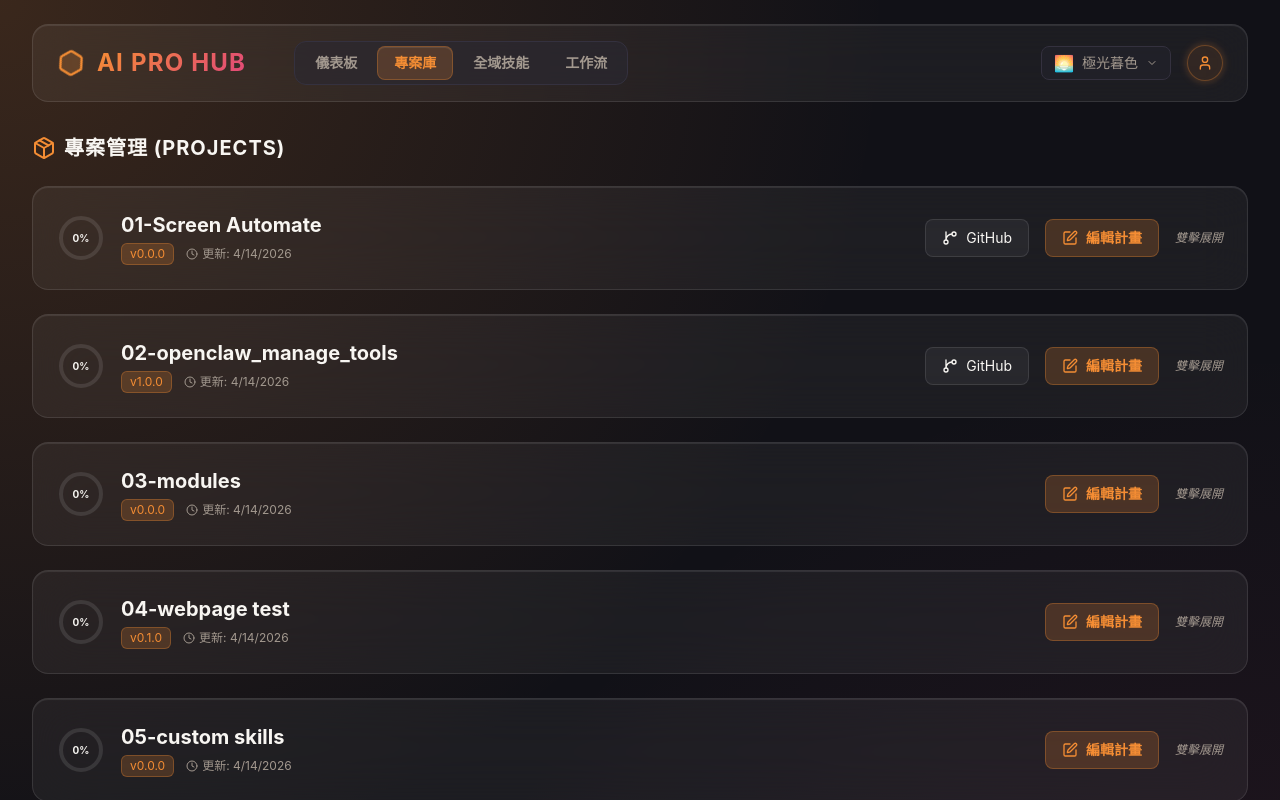
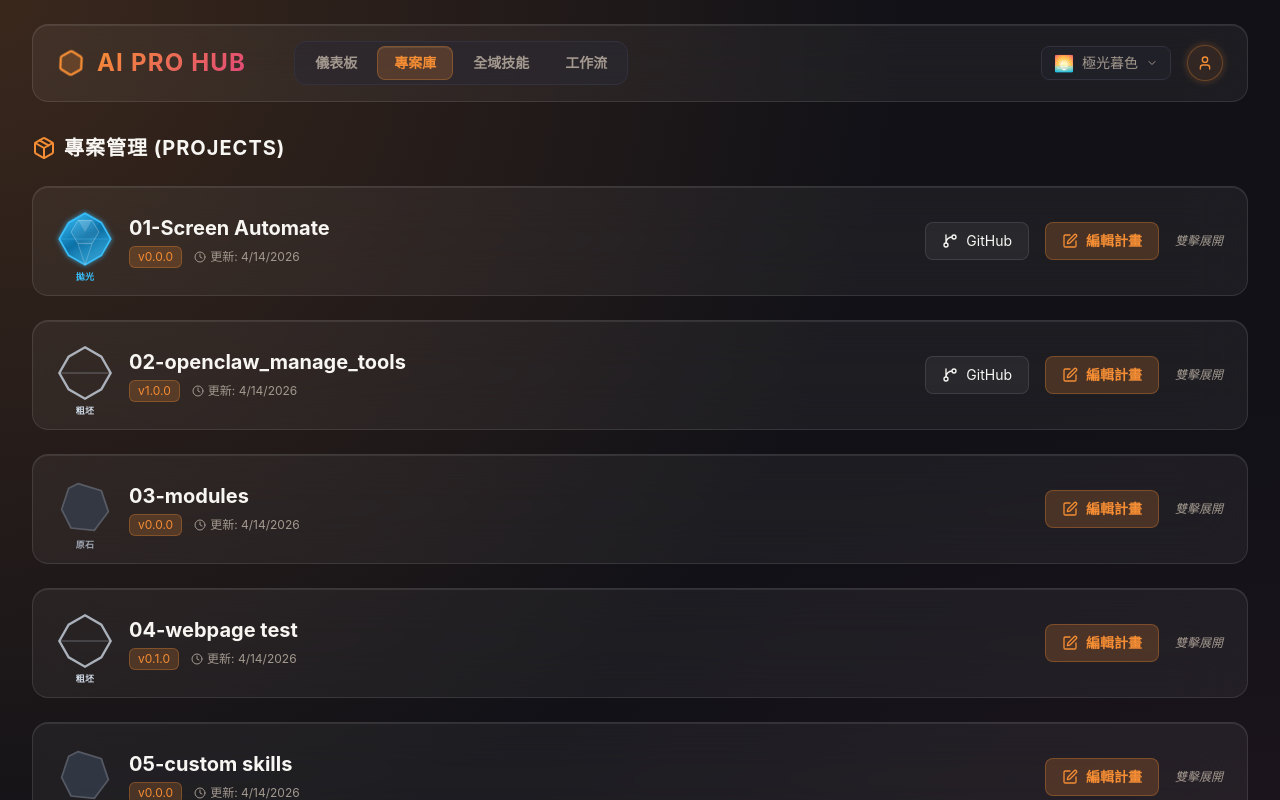
Before and after one commit to hoonsor/ai-pro-hub, a Next.js app: page / in a window 1280 px wide. Both pictures are taken after a click on the button "專案庫". Shown: the top 800 px of the page. Built offline with nearby package versions, Linux system fonts and the light colour scheme.

Commit message:
feat: replace progress ring with evolving gem/diamond indicator based on commit count

```diff
--- a/src/components/views/ProjectsView.tsx
+++ b/src/components/views/ProjectsView.tsx
@@ -6,6 +6,117 @@ import { CommandEditorModal } from "../CommandEditorModal"
 
 interface ProjectsViewProps {
   projects: ProjectData[]
+}
+
+// ── Gem Progress Component ─────────────────────────────────────────────
+// Stages: raw stone → rough cut → early gem → polished → refined → perfect diamond
+function GemProgress({ count }: { count: number }) {
+  const stage = count === 0 ? 0 : count <= 3 ? 1 : count <= 8 ? 2 : count <= 15 ? 3 : count <= 25 ? 4 : 5
+
+  const stages = [
+    { label: '原石', p: '#9ca3af', s: '#4b5563', opacity: 0.6 },
+    { label: '粗坯', p: '#cbd5e1', s: '#64748b', opacity: 0.8 },
+    { label: '初切', p: '#93c5fd', s: '#2563eb', opacity: 1.0 },
+    { label: '拋光', p: '#38bdf8', s: '#0369a1', opacity: 1.0 },
+    { label: '精緻', p: '#c084fc', s: '#7e22ce', opacity: 1.0 },
+    { label: '完美', p: '#e0f2fe', s: '#a5f3fc', opacity: 1.0 },
+  ]
+  const { label, p, s, opacity } = stages[stage]
+  const glowRadius = [0, 0, 4, 6, 10, 16][stage]
+  const glowColor = [null, null, '#60a5fa', '#38bdf8', '#a855f7', '#e0f2fe'][stage]
+  const gradId = `gem-grad-${stage}`
+  const glowId = `gem-glow-${stage}`
+
+  // Diamond polygon: top, topRight, right, bottomRight, bottom, bottomLeft, left, topLeft
+  const outer = "M24,2 L38,10 L46,24 L38,38 L24,46 L10,38 L2,24 L10,10 Z"
+  // Table (inner top facet – appears from stage 2+)
+  const table = "M18,8 L30,8 L36,18 L30,28 L18,28 L12,18 Z"
+  // Culet (bottom point line – stage 3+)
+  const culet = "M18,28 L24,46 M30,28 L24,46"
+  // Girdle horizontal line (stage 1+)
+  const girdle = "M2,24 L46,24"
+
+  return (
+    <div
+      className="relative w-14 h-14 flex items-center justify-center shrink-0 cursor-help"
+      title={`${label}（共 ${count} 次推送）`}
+    >
+      <svg viewBox="0 0 48 48" className="w-14 h-14" style={{ overflow: 'visible' }}>
+        <defs>
+          <linearGradient id={gradId} x1="20%" y1="0%" x2="80%" y2="100%">
+            <stop offset="0%" stopColor={p} stopOpacity={opacity} />
+            <stop offset="50%" stopColor={s} stopOpacity={opacity * 0.9} />
+            <stop offset="100%" stopColor={p} stopOpacity={opacity * 0.6} />
+          </linearGradient>
+          {glowColor && (
+            <filter id={glowId}>
+              <feGaussianBlur stdDeviation={glowRadius * 0.4} result="blur" />
+              <feFlood floodColor={glowColor} floodOpacity="0.8" result="color" />
+              <feComposite in="color" in2="blur" operator="in" result="glow" />
+              <feMerge><feMergeNode in="glow" /><feMergeNode in="SourceGraphic" /></feMerge>
+            </filter>
+          )}
+        </defs>
+
+        {/* Stage 0: rough rock shape */}
+        {stage === 0 && (
+          <path d="M18,4 L38,10 L44,28 L32,44 L12,42 L4,26 L10,8 Z"
+            fill="#374151" stroke="#6b7280" strokeWidth="1.5" opacity="0.7" />
+        )}
+
+        {/* Stage 1+: clean diamond */}
+        {stage >= 1 && (
+          <path d={outer}
+            fill={stage >= 2 ? `url(#${gradId})` : 'none'}
+            stroke={p} strokeWidth={stage === 1 ? 2 : 1.5}
+            opacity={opacity}
+            filter={glowColor ? `url(#${glowId})` : undefined}
+          />
+        )}
+
+        {/* Girdle line (stage 1+) */}
+        {stage >= 1 && (
+          <path d={girdle} fill="none" stroke={p} strokeWidth="0.8" opacity="0.4"
+            clipPath={`url(#${gradId})`} />
+        )}
+
+        {/* Table facet (stage 2+) */}
+        {stage >= 2 && (
+          <path d={table} fill="rgba(255,255,255,0.08)" stroke="rgba(255,255,255,0.3)" strokeWidth="0.8" />
+        )}
+
+        {/* Culet bottom lines (stage 3+) */}
+        {stage >= 3 && (
+          <path d={culet} fill="none" stroke="rgba(255,255,255,0.25)" strokeWidth="0.8" />
+        )}
+
+        {/* Upper highlight (stage 3+) */}
+        {stage >= 3 && (
+          <path d="M18,8 L30,8 L24,18 Z" fill="rgba(255,255,255,0.18)" />
+        )}
+
+        {/* Stage 5: sparkle crosses */}
+        {stage === 5 && (
+          <>
+            <line x1="4" y1="4" x2="4" y2="8" stroke={p} strokeWidth="1.5" opacity="0.9" />
+            <line x1="2" y1="6" x2="6" y2="6" stroke={p} strokeWidth="1.5" opacity="0.9" />
+            <line x1="40" y1="2" x2="40" y2="5" stroke={p} strokeWidth="1.2" opacity="0.7" />
+            <line x1="38.5" y1="3.5" x2="41.5" y2="3.5" stroke={p} strokeWidth="1.2" opacity="0.7" />
+            <line x1="44" y1="40" x2="44" y2="44" stroke={p} strokeWidth="1.2" opacity="0.7" />
+            <line x1="42" y1="42" x2="46" y2="42" stroke={p} strokeWidth="1.2" opacity="0.7" />
+          </>
+        )}
+      </svg>
+
+      {/* Stage label badge below */}
+      <span
+        className="absolute -bottom-4 left-1/2 -translate-x-1/2 text-[9px] font-bold tracking-wide whitespace-nowrap"
+        style={{ color: p }}
+      >
+        {label}
+      </span>
+    </div>
+  )
 }
 
 const renderCallout = (historyItems: any[]) => {
@@ -63,9 +174,7 @@ export function ProjectsView({ projects }: ProjectsViewProps) {
       {projects.map((proj, idx) => {
         const isExpanded = expandedIds.has(proj.name)
         const allTasks = [...(proj.tasks?.main || []), ...(proj.tasks?.sub || [])]
-        const completed = allTasks.filter((t: any) => t.completed).length
-        const total = allTasks.length || 1
-        const pct = Math.round((completed / total) * 100)
+        const commitCount = (proj.changelog?.length || 0) + (proj.recent_commits?.length || 0)
 
         return (
           <motion.div
@@ -79,24 +188,9 @@ export function ProjectsView({ projects }: ProjectsViewProps) {
             {/* Header / Condensed View */}
             <div className="flex flex-col sm:flex-row sm:items-center justify-between gap-4 p-6">
               <div className="flex items-center gap-4">
-                <div className="relative w-12 h-12 flex items-center justify-center shrink-0">
-                  <svg className="w-full h-full transform -rotate-90">
-                    <circle cx="24" cy="24" r="20" strokeWidth="4" className="text-white/10 stroke-current fill-none" />
-                    <circle
-                      cx="24" cy="24" r="20" strokeWidth="4"
-                      stroke="url(#pct-gradient)" strokeLinecap="round" className="fill-none drop-shadow-[0_0_2px_var(--primary)]"
-                      style={{ strokeDasharray: 125, strokeDashoffset: 125 - (pct / 100) * 125 }}
-                    />
-                    <defs>
-                      <linearGradient id="pct-gradient" x1="0%" y1="0%" x2="100%" y2="100%">
-                        <stop offset="0%" stopColor="hsl(var(--primary))" />
-                        <stop offset="100%" stopColor="hsl(var(--accent))" stopOpacity="0.8" />
-                      </linearGradient>
-                    </defs>
-                  </svg>
-                  <div className="absolute inset-0 flex items-center justify-center text-[10px] font-bold">
-                    {pct}%
-                  </div>
+                {/* Gem Progress Indicator */}
+                <div className="mb-1">
+                  <GemProgress count={commitCount} />
                 </div>
 
                 <div>
```
